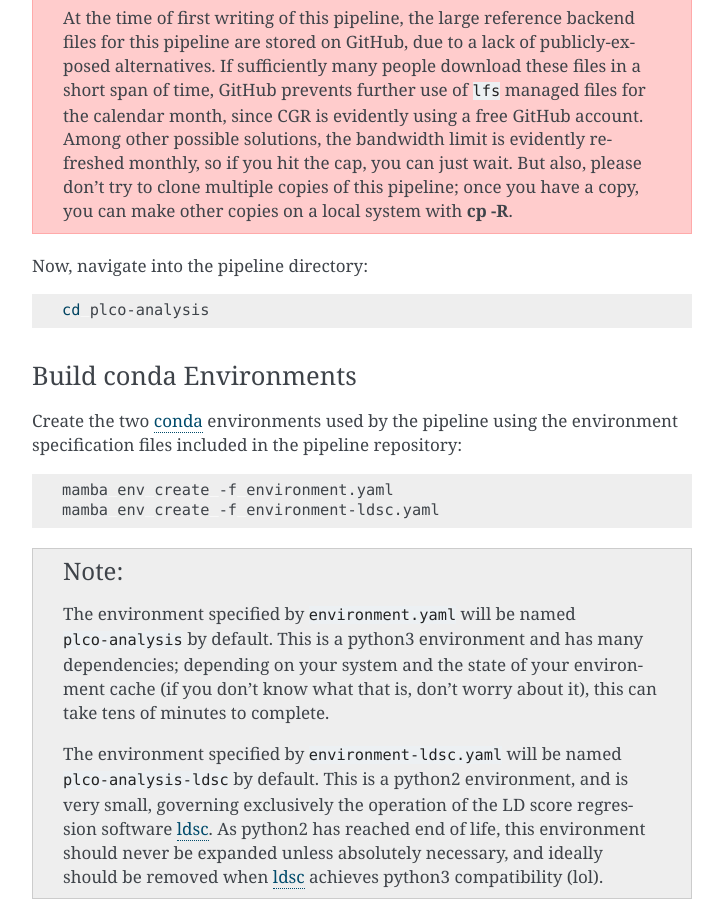
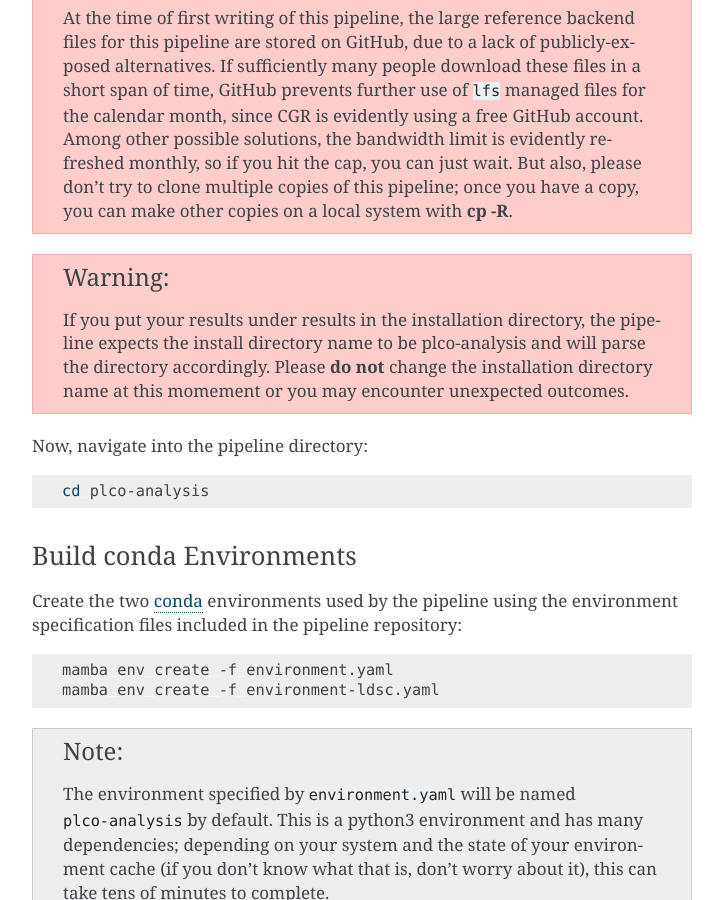
Before and after one commit to NCI-CGR/plco-analysis, a Sphinx documentation site: the page built from docs/Installation.rst, in a window 1280 px wide and 900 px high, scrolled down 2732 px. Shown: the whole window, without its empty margins (388-1111 px from the left). Built offline with Sphinx 7.4.7, drawn with Linux system fonts in a browser that asks for light colours.

Commit message:
added warning about installation directory name

```diff
--- a/docs/Installation.rst
+++ b/docs/Installation.rst
@@ -123,6 +123,10 @@ Now, navigate somewhere on your system where you want to install a copy of the p
    But also, please don't try to clone multiple copies of this pipeline; once you have a copy, you can make other copies on a local
    system with **cp -R**.
 
+.. warning::
+
+   If you put your results under results in the installation directory, the pipeline expects the install directory name to be plco-analysis and will parse the directory accordingly. Please **do not** change the installation directory name at this momement or you may encounter unexpected outcomes.
+
 Now, navigate into the pipeline directory:
 
 .. code-block:: bash
```
